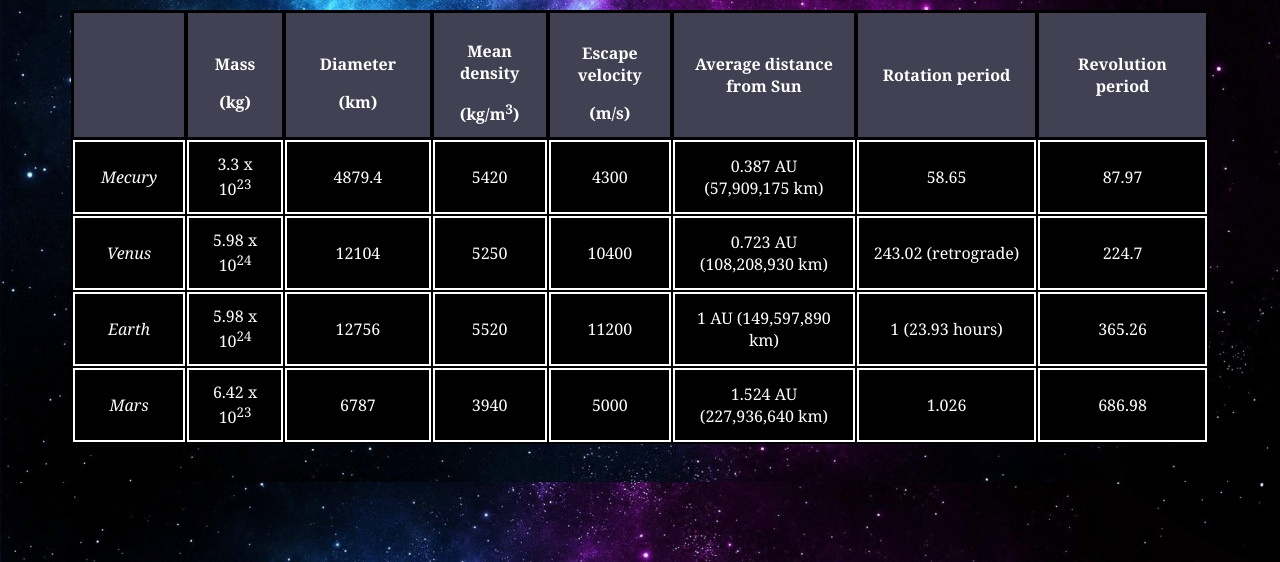
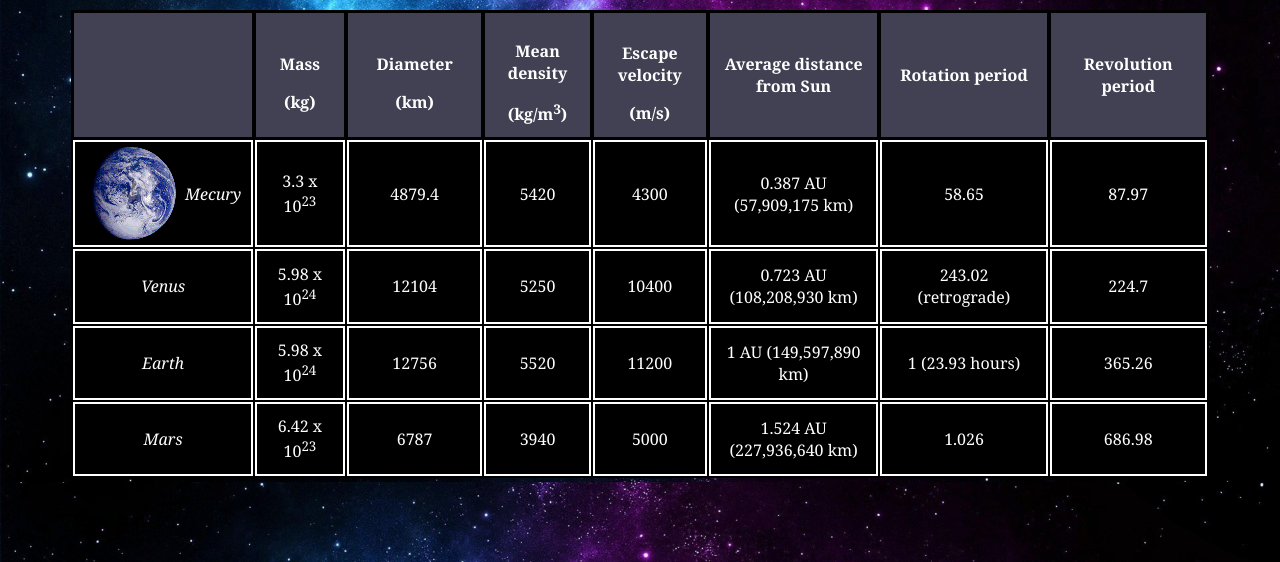
Before and after one commit to huddin/ITMD-Lab5, a plain HTML site: page index.html in a window 1280 px wide. Shown: the part 238-800 px from the top of the page. Drawn offline with Linux system fonts and the light colour scheme.

Commit message:
earth icon style added

```diff
--- a/index.html
+++ b/index.html
@@ -13,16 +13,27 @@
   <table>
     <tr>
       <th></th>
-      <th><p>Mass</p>(kg)</th>
-      <th><p>Diameter</p>(km)</th>
-      <th><p>Mean density</p> (kg/m<sup>3</sup>)</th>
-      <th><p>Escape velocity</p>(m/s) </th>
+      <th>
+        <p>Mass</p>(kg)
+      </th>
+      <th>
+        <p>Diameter</p>(km)
+      </th>
+      <th>
+        <p>Mean density</p> (kg/m<sup>3</sup>)
+      </th>
+      <th>
+        <p>Escape velocity</p>(m/s)
+      </th>
       <th>Average distance from Sun </th>
       <th>Rotation period</th>
       <th>Revolution period</th>
     </tr>
     <tr>
-      <td><i>Mecury</i></td>
+      <td class="row-header">
+        <img src="./img/earglobe.gif" alt="earth">
+        <i>Mecury</i>
+      </td>
       <td>3.3 x 10<sup>23</sup></td>
       <td>4879.4</td>
       <td>5420</td>
--- a/style/styles.css
+++ b/style/styles.css
@@ -2,12 +2,12 @@ body{
   background-image: url("../img/backgroung-img.jpg");
   background-size: 100%;
   color: white;
-  font-family: Georgia, 'Times New Roman', Times, serif
+  font-family: Georgia, 'Times New Roman', Times, serif;
 }
 h1{
   text-align: center;
   font-size: 4em;
-  color: azure
+  color: azure;
 }
 h3{
   text-align: center;
@@ -32,5 +32,11 @@ th {
 }
 td{
   padding: 1%;
-  border: 2px solid white
+  border: 2px solid white;
 }
+.row-header{
+  display: flex;
+  flex-wrap: wrap;
+  align-items: center;
+  justify-content: center;
+}
```
